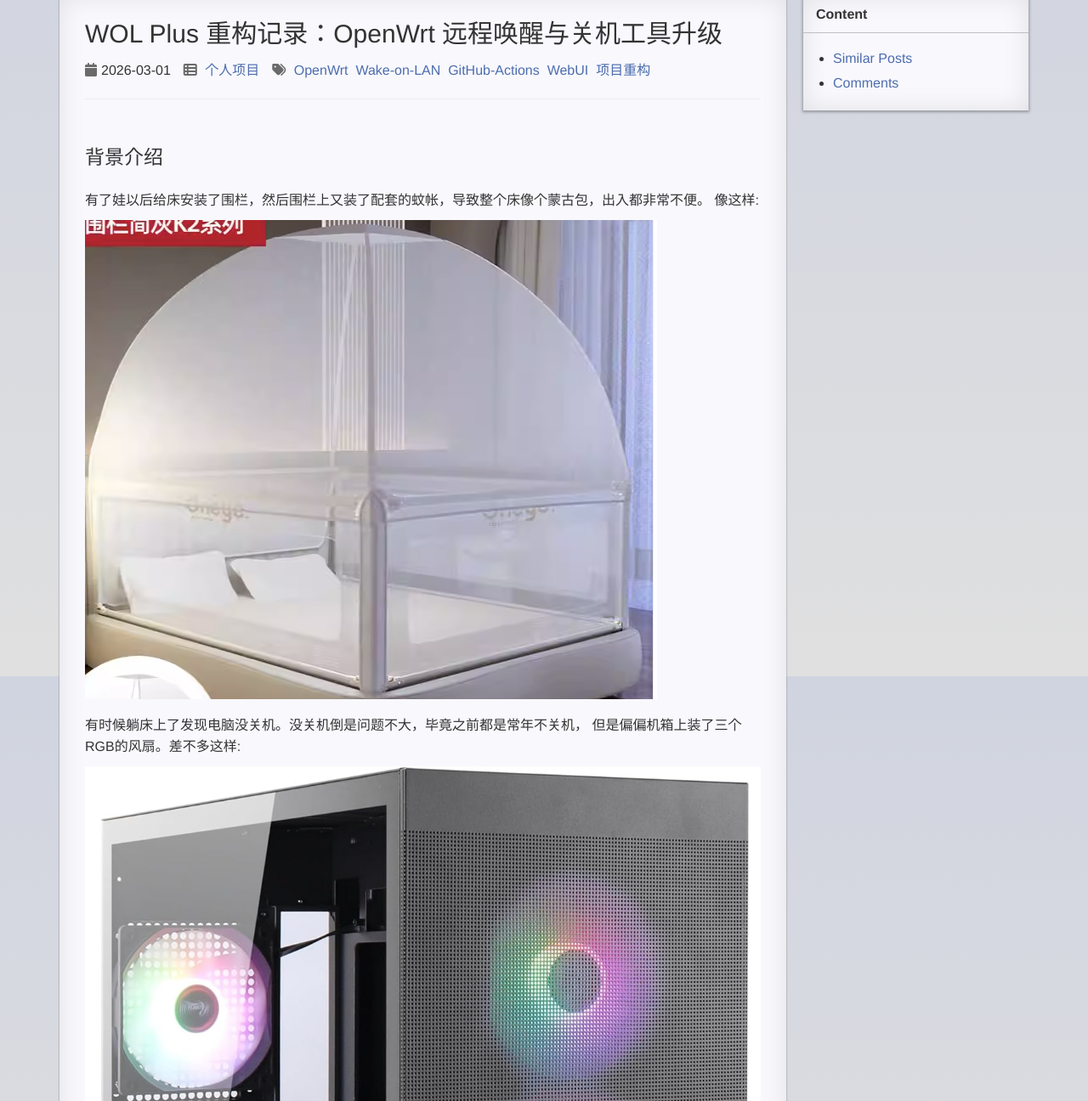
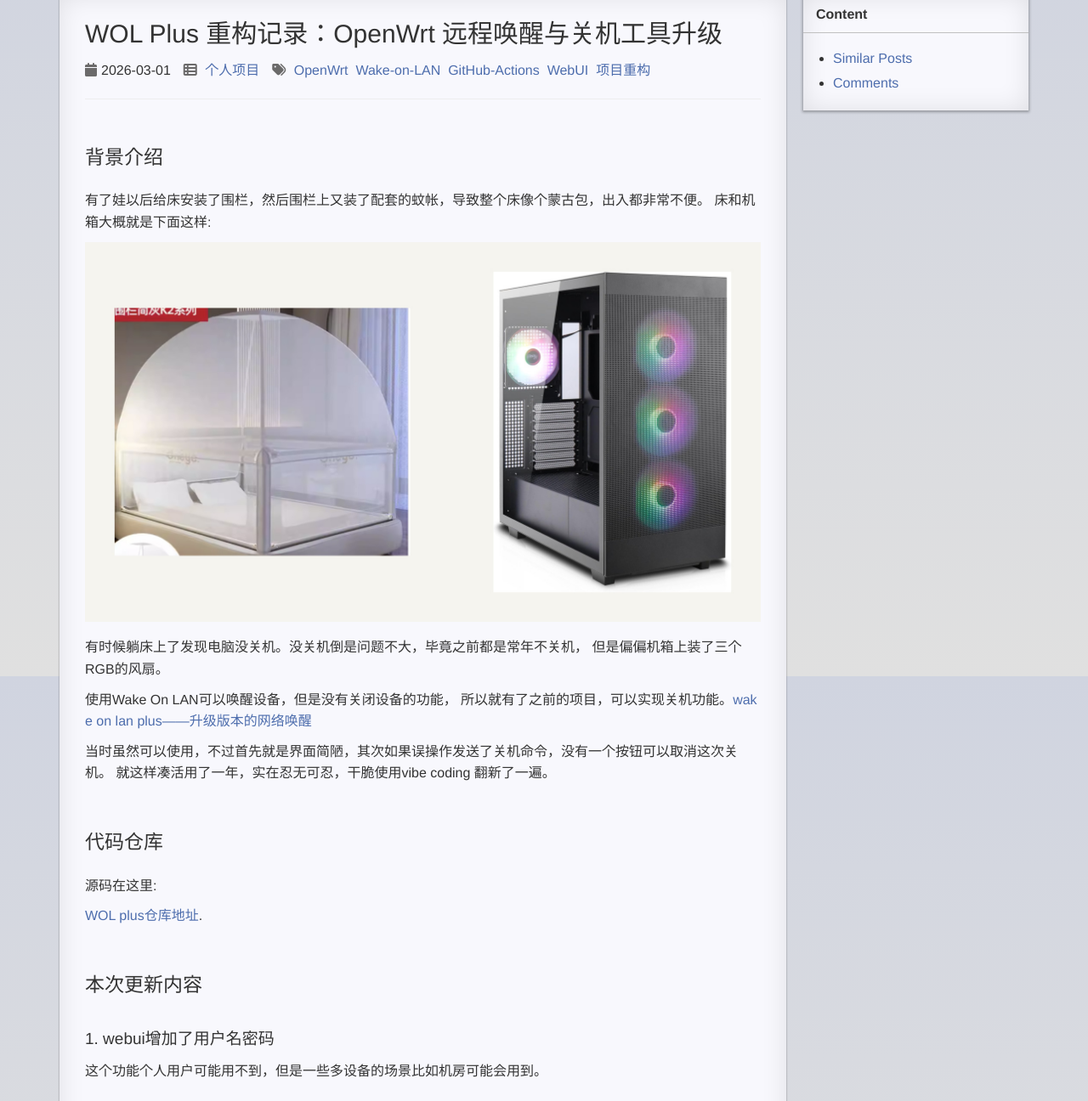
Before and after one commit to leeyeel/leeyeel.github.io, a Jekyll site: the page built from _posts/2026-03-01-wolp-refactoring.md, in a window 1280 px wide and 1400 px high, cut to the strip 104-1400 px from the top of the window. Shown: the whole strip at 85% size. Built offline with Jekyll 4.4.1, drawn with Linux system fonts in a browser that asks for light colours; comment, search, counter and statistics services are not loaded.

Commit message:
optimize pictures of wolp-refactoring

```diff
--- a/_posts/2026-03-01-wolp-refactoring.md
+++ b/_posts/2026-03-01-wolp-refactoring.md
@@ -18,15 +18,12 @@ mathjax: true
 ### 背景介绍
 
 有了娃以后给床安装了围栏，然后围栏上又装了配套的蚊帐，导致整个床像个蒙古包，出入都非常不便。
-像这样:
+床和机箱大概就是下面这样:
 
-![]({{site.url}}assets/wolp/wolp2-1.png)
-
+![]({{site.url}}assets/wolp/wolp2-12.jpg)
 
 有时候躺床上了发现电脑没关机。没关机倒是问题不大，毕竟之前都是常年不关机，
-但是偏偏机箱上装了三个RGB的风扇。差不多这样:
-
-![]({{site.url}}assets/wolp/wolp2-2.jpg)
+但是偏偏机箱上装了三个RGB的风扇。
 
 使用Wake On LAN可以唤醒设备，但是没有关闭设备的功能，
 所以就有了之前的项目，可以实现关机功能。[wake on lan plus——升级版本的网络唤醒](https://blog.whatsroot.xyz/2025/03/05/wolp-introduction/)
@@ -44,8 +41,6 @@ mathjax: true
 
 #### 1. webui增加了用户名密码
 
-![]({{site.url}}assets/wolp/wolp2-3.png)
-
 这个功能个人用户可能用不到，但是一些多设备的场景比如机房可能会用到。
 
 #### 2. 相应的增加了退出当前用户，修改用户名密码的功能。
@@ -55,11 +50,13 @@ mathjax: true
 设备收到关机命令后，会在设定的延迟时间后关机，并且可以看到倒计时。
 这个主要是用于误发送关机命令的情况，比如想对设备X发送关机命令，结果不小心选择为了设备Y，那此时设备Y可以自己取消这条关机命令。
 
-![]({{site.url}}assets/wolp/wolp2-4.png)
+登录界面和取消关机界面如下:
+
+![]({{site.url}}assets/wolp/wolp2-34.jpg)
 
 #### 4. 打包流程优化
 
-![]({{site.url}}assets/wolp/wolp2-5.png)
+![]({{site.url}}assets/wolp/wolp2-5.jpg)
 
 使用github action 替代了原来的windows客户端的打包。
 同时吸取用户的意见，并不是所有用户都linux操作基础，
```
Also changed, not shown: assets/wolp/wolp2-1.png (deleted), assets/wolp/wolp2-12.jpg (added), assets/wolp/wolp2-2.jpg (deleted), assets/wolp/wolp2-3.png (deleted), assets/wolp/wolp2-34.jpg (added), assets/wolp/wolp2-4.png (deleted), assets/wolp/wolp2-5.jpg (added), assets/wolp/wolp2-5.png (deleted).
